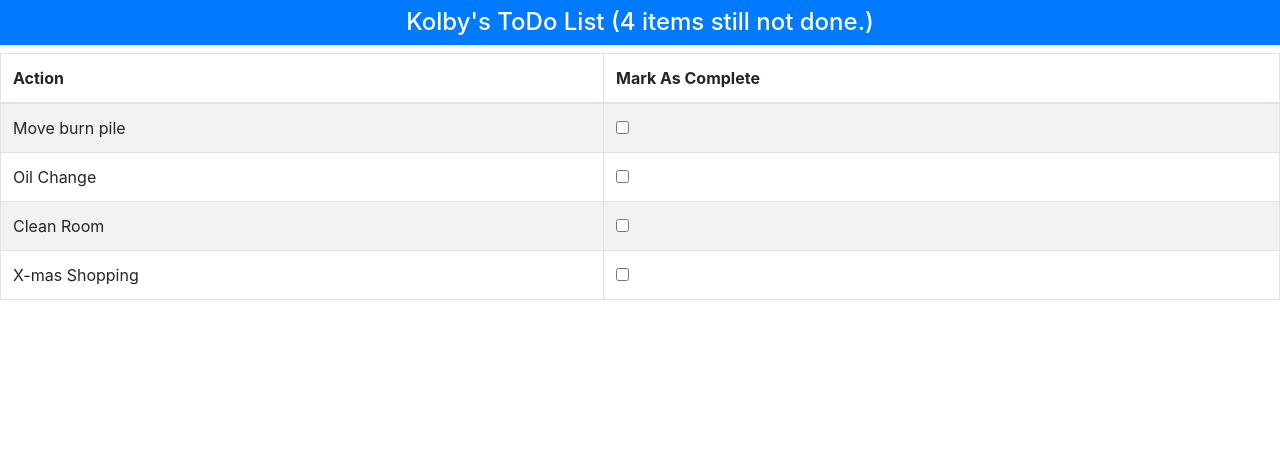
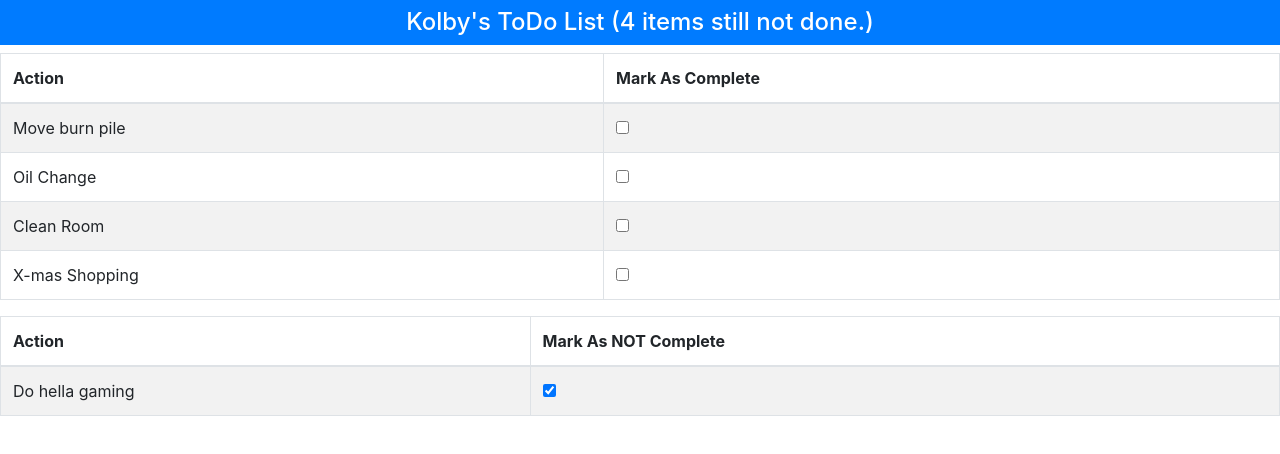
Before and after one commit to kolbyjwilliams/todo, a React (Create React App) app: page / in a window 1280 px wide. Shown: the top 454 px of the page. Built offline with nearby package versions, Linux system fonts and the light colour scheme.

Commit message:
Added features 6 and 7

```diff
--- a/src/App.js
+++ b/src/App.js
@@ -65,6 +65,17 @@ render = () =>
   </tbody>
 </table>
 
+{/* Freatures 6 and 7*/}
+<table className = "table table-striped table-bordered">
+  <thead>
+    <th>Action</th>
+    <th>Mark As NOT Complete</th>
+  </thead>
+  <tbody>
+    {this.todoTableRows(true)}
+  </tbody>
+</table>
+
 </div>
 }// End of APP
 
```
Also changed, not shown: 1 other file (tests, documents, lock files or other folders).
